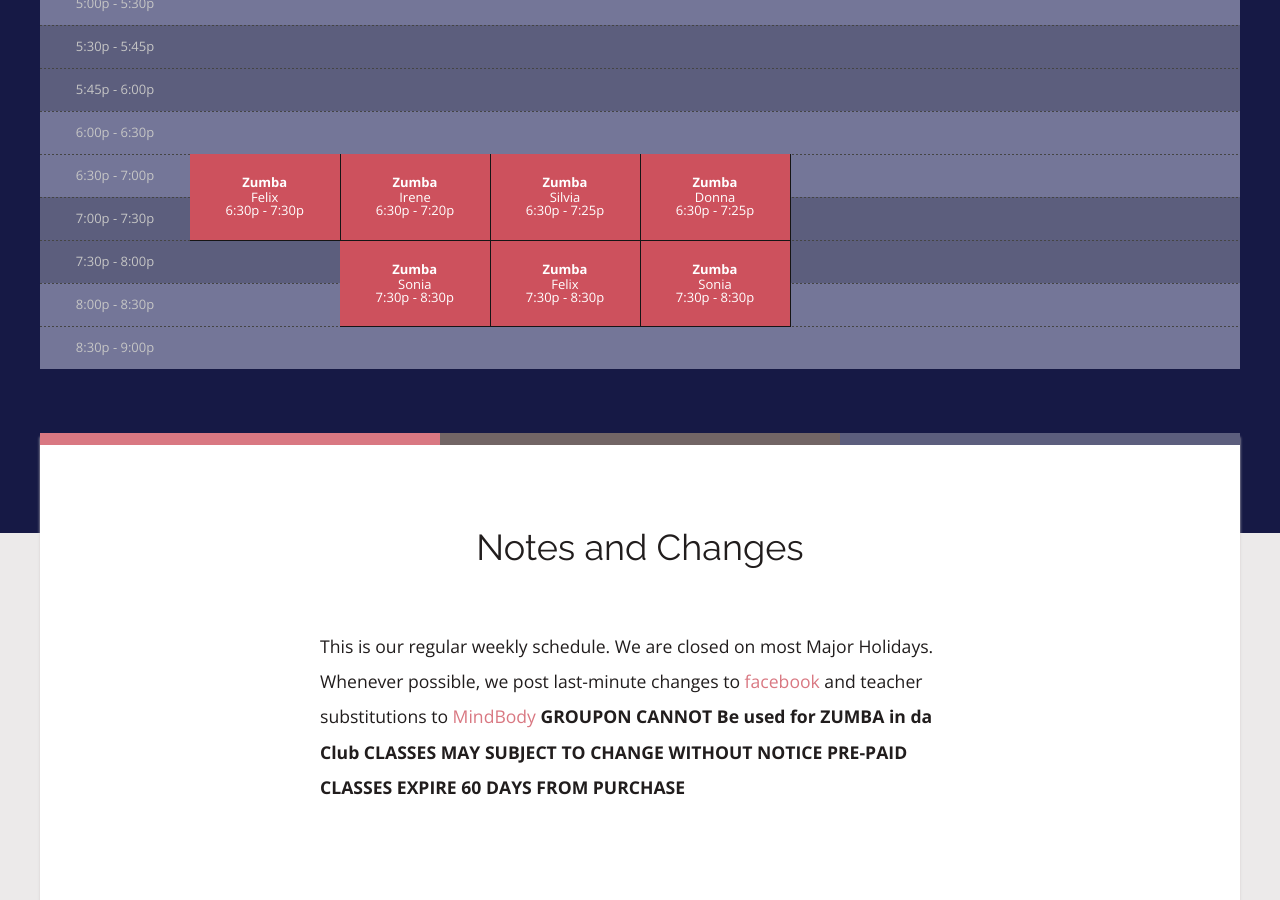
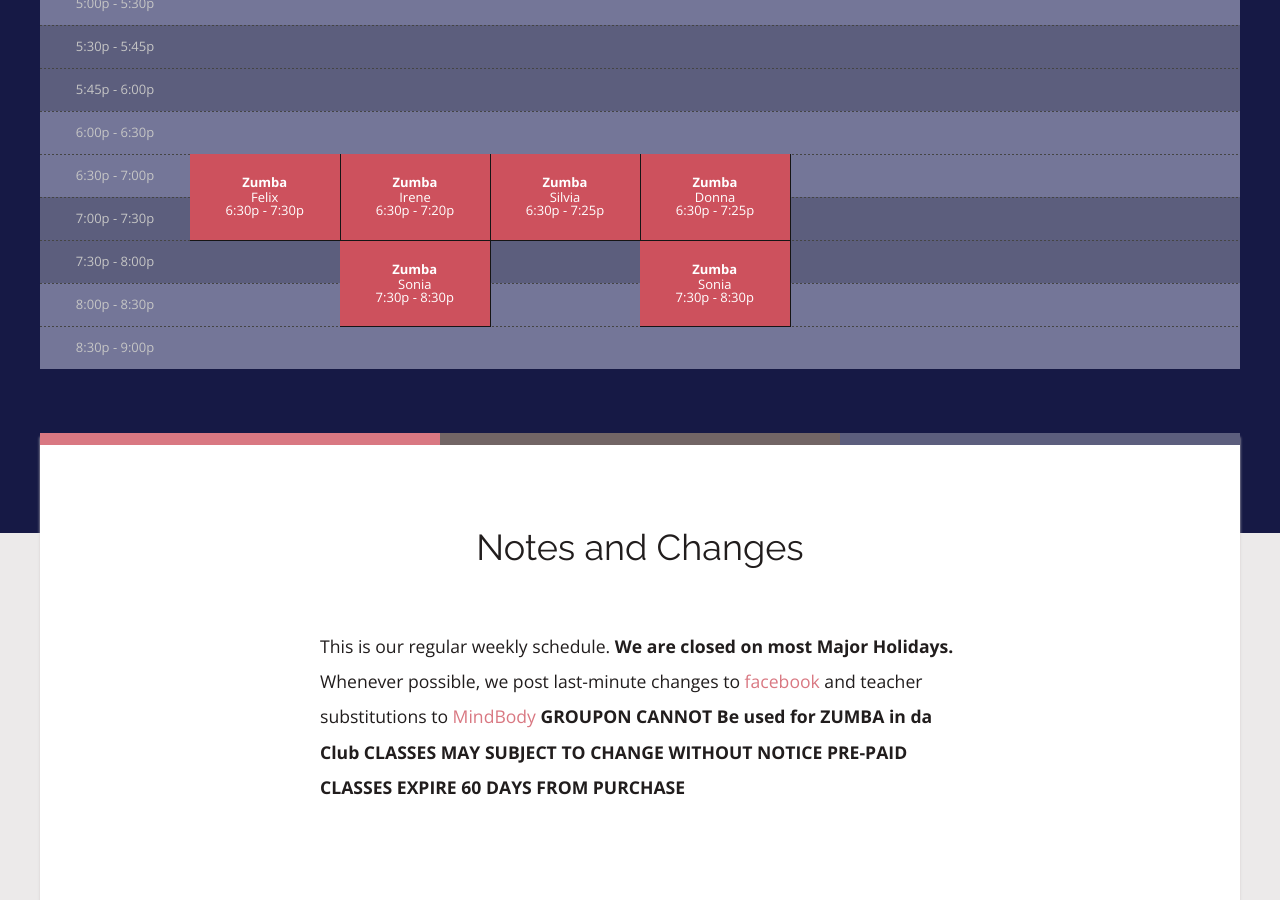
Before and after one commit to rwstone/shapeitup, a Jekyll site: the page built from schedule/index.md, in a window 1280 px wide and 900 px high, scrolled down 988 px. Built offline with Jekyll 4.4.1, drawn with Linux system fonts in a browser that asks for light colours; some web fonts are replaced; some of the changed text lies outside the part shown.

Commit message:
Updated Index

```diff
--- a/schedule/index.md
+++ b/schedule/index.md
@@ -27,7 +27,7 @@
   end_time: 8:30p
   length: 2
 - class: Zumba
-  instructor: Felix
+  instructor: Irene
   day: Wednesday
   start_time: 9:30a
   end_time: 10:25a
@@ -37,12 +37,6 @@
   day: Wednesday
   start_time: 6:30p
   end_time: 7:25p
-  length: 2
-- class: Zumba
-  instructor: Felix
-  day: Wednesday
-  start_time: 7:30p
-  end_time: 8:30p
   length: 2
 - class: Barre Fusion
   instructor: Debbie
@@ -67,12 +61,6 @@
   day: Saturday
   start_time: 8:00a
   end_time: 9:00a
-  length: 2
-- class: Circuit Conditioning
-  instructor: Felix
-  day: Saturday
-  start_time: 9:30a
-  end_time: 10:15a
   length: 2
 - class: Zumba
   instructor: Nellie
@@ -122,7 +110,9 @@
 layout: schedule
 ---
 
-This is our regular weekly schedule. We are closed on most Major Holidays. Whenever possible, we post last-minute changes to [facebook](https://www.facebook.com/Shapeitupfitnessandnutrition) and teacher substitutions to [MindBody](https://clients.mindbodyonline.com/classic/home?studioid=112719)
+This is our regular weekly schedule.
+ **We are closed on most Major Holidays.**
+Whenever possible, we post last-minute changes to [facebook](https://www.facebook.com/Shapeitupfitnessandnutrition) and teacher substitutions to [MindBody](https://clients.mindbodyonline.com/classic/home?studioid=112719)
 **GROUPON CANNOT Be used for ZUMBA in da Club**
 **CLASSES MAY SUBJECT TO CHANGE WITHOUT NOTICE**
 **PRE-PAID CLASSES EXPIRE 60 DAYS FROM PURCHASE**
```
Also changed, not shown: other parts of schedule/index.md (+1 -1 lines).
